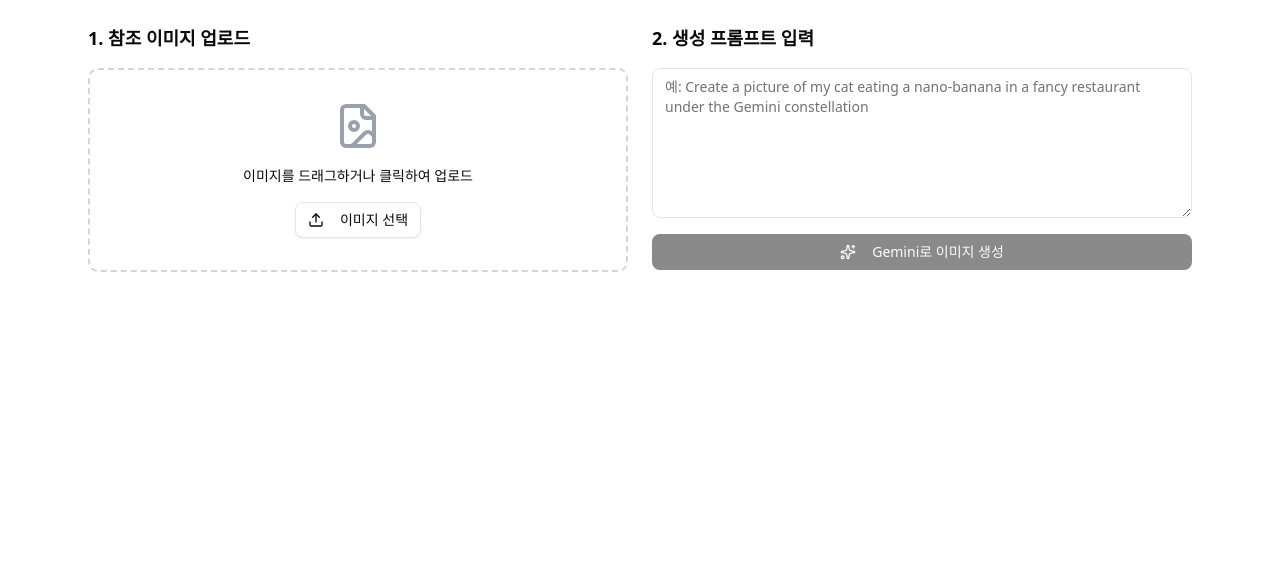
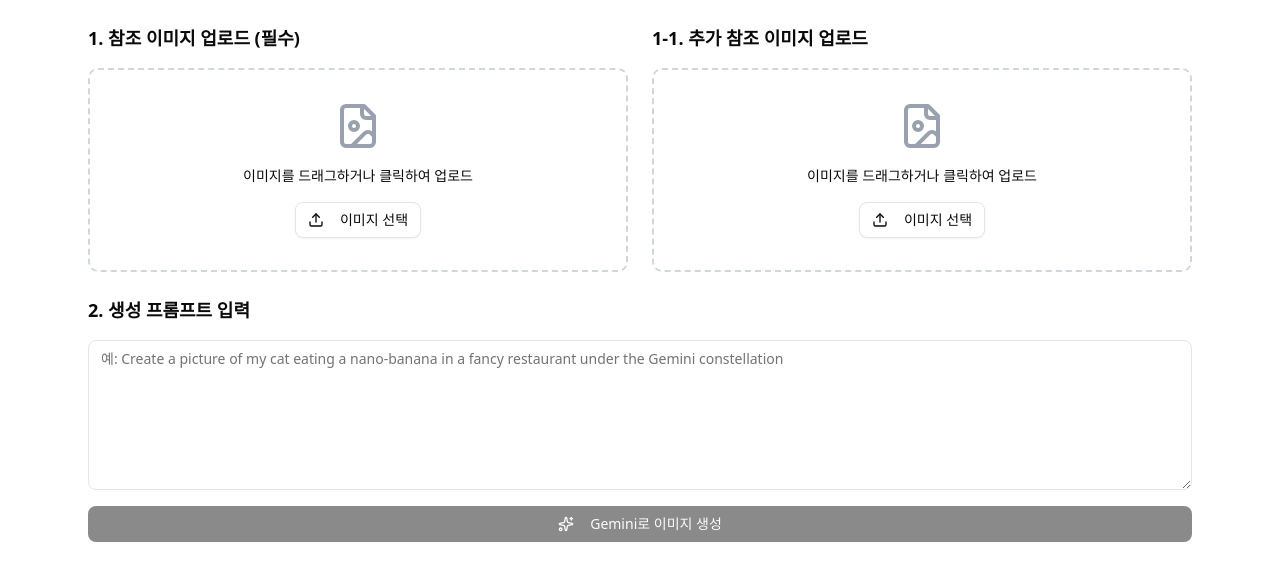
Before and after one commit to mindful-labs-ai/Jun-G, a Next.js app: page /gemini in a window 1280 px wide. Shown: the top 580 px of the page. Built offline with nearby package versions, Linux system fonts and the light colour scheme.

Commit message:
feature:다중 이미지 레퍼런스 기능

```diff
--- a/src/app/api/image-gen/gemini/[id]/route.ts
+++ b/src/app/api/image-gen/gemini/[id]/route.ts
@@ -21,6 +21,7 @@
       imageMimeType,
       ratio,
       resolution,
+      additionImage,
     } = body;
 
     if (!prompt || !imageBase64 || !imageMimeType) {
@@ -30,10 +31,7 @@
       );
     }
 
-    const result = await genAI
-      .getGenerativeModel({ model: 'gemini-2.5-flash-image-preview' })
-      .generateContent({
-        contents: [
+    const inputBody = [
       {
         role: 'model',
         parts: [
@@ -54,7 +52,15 @@
           },
         ],
       },
-        ],
+      additionImage,
+    ];
+
+    console.log(inputBody);
+
+    const result = await genAI
+      .getGenerativeModel({ model: 'gemini-2.5-flash-image-preview' })
+      .generateContent({
+        contents: inputBody,
       });
 
     console.log(result);
--- a/src/components/temp/ImageToBase64.tsx
+++ b/src/components/temp/ImageToBase64.tsx
@@ -11,6 +11,7 @@
   FileImage,
   Sparkles,
 } from 'lucide-react';
+import { Input } from '../ui/input';
 
 interface UploadedImage {
   name: string;
@@ -28,12 +29,16 @@
   const [uploadedImage, setUploadedImage] = useState<UploadedImage | null>(
     null
   );
+  const [uploadedAddImage, setUploadedAddImage] =
+    useState<UploadedImage | null>(null);
   const [generatedImages, setGeneratedImages] = useState<GeneratedImage[]>([]);
   const [prompt, setPrompt] = useState('');
+  const [additionImageExplain, setAdditionImageExplain] = useState('');
   const [isGenerating, setIsGenerating] = useState(false);
   const [error, setError] = useState<string | null>(null);
   const [dragActive, setDragActive] = useState(false);
   const fileInputRef = useRef<HTMLInputElement>(null);
+  const fileAddInputRef = useRef<HTMLInputElement>(null);
 
   // 파일을 Base64로 변환
   const fileToBase64 = (file: File): Promise<UploadedImage> => {
@@ -73,6 +78,21 @@
     }
   };
 
+  const processAddFile = async (file: File) => {
+    if (!file.type.startsWith('image/')) {
+      setError('이미지 파일만 업로드 가능합니다.');
+      return;
+    }
+
+    try {
+      const convertedImage = await fileToBase64(file);
+      setUploadedAddImage(convertedImage);
+      setError(null);
+    } catch (err) {
+      setError('이미지 변환 실패');
+    }
+  };
+
   // 드래그 앤 드롭 핸들러
   const handleDrag = (e: React.DragEvent) => {
     e.preventDefault();
@@ -94,10 +114,26 @@
     }
   };
 
+  const handleAddDrop = (e: React.DragEvent) => {
+    e.preventDefault();
+    e.stopPropagation();
+    setDragActive(false);
+
+    if (e.dataTransfer.files && e.dataTransfer.files[0]) {
+      processAddFile(e.dataTransfer.files[0]);
+    }
+  };
+
   // 파일 선택 핸들러
   const handleFileInput = (e: React.ChangeEvent<HTMLInputElement>) => {
     if (e.target.files && e.target.files[0]) {
       processFile(e.target.files[0]);
+    }
+  };
+
+  const handleAddFileInput = (e: React.ChangeEvent<HTMLInputElement>) => {
+    if (e.target.files && e.target.files[0]) {
+      processAddFile(e.target.files[0]);
     }
   };
 
@@ -121,6 +157,18 @@
           prompt: prompt,
           imageBase64: uploadedImage.base64,
           imageMimeType: uploadedImage.mimeType,
+          additionImage: {
+            role: 'user',
+            parts: [
+              { text: additionImageExplain },
+              {
+                inlineData: {
+                  mimeType: uploadedAddImage?.mimeType,
+                  data: uploadedAddImage?.base64,
+                },
+              },
+            ],
+          },
         }),
       });
 
@@ -181,7 +229,9 @@
       <div className='grid md:grid-cols-2 gap-6'>
         {/* 왼쪽: 업로드 섹션 */}
         <div className='space-y-4'>
-          <h3 className='text-lg font-semibold'>1. 참조 이미지 업로드</h3>
+          <h3 className='text-lg font-semibold'>
+            1. 참조 이미지 업로드 (필수)
+          </h3>
 
           {!uploadedImage ? (
             <div
@@ -240,9 +290,75 @@
             </div>
           )}
         </div>
+        <div className='space-y-4'>
+          <h3 className='text-lg font-semibold'>
+            1-1. 추가 참조 이미지 업로드
+          </h3>
 
-        {/* 오른쪽: 프롬프트 섹션 */}
-        <div className='space-y-4'>
+          {!uploadedAddImage ? (
+            <div
+              className={`relative border-2 border-dashed rounded-lg p-8 text-center transition-colors ${
+                dragActive
+                  ? 'border-blue-500 bg-blue-50 dark:bg-blue-900/20'
+                  : 'border-gray-300 dark:border-gray-600'
+              }`}
+              onDragEnter={handleDrag}
+              onDragLeave={handleDrag}
+              onDragOver={handleDrag}
+              onDrop={handleAddDrop}
+            >
+              <input
+                ref={fileAddInputRef}
+                type='file'
+                accept='image/*'
+                onChange={handleAddFileInput}
+                className='hidden'
+              />
+
+              <FileImage className='mx-auto h-12 w-12 text-gray-400 mb-4' />
+
+              <p className='text-sm mb-4'>
+                이미지를 드래그하거나 클릭하여 업로드
+              </p>
+
+              <Button
+                onClick={() => fileAddInputRef.current?.click()}
+                variant='outline'
+              >
+                <Upload className='mr-2 h-4 w-4' />
+                이미지 선택
+              </Button>
+            </div>
+          ) : (
+            <div className='space-y-3'>
+              <div className='relative'>
+                <img
+                  src={uploadedAddImage.dataUrl}
+                  alt='Uploaded'
+                  className='w-full rounded-lg border'
+                />
+                <Button
+                  variant='destructive'
+                  size='sm'
+                  className='absolute top-2 right-2'
+                  onClick={() => setUploadedAddImage(null)}
+                >
+                  <X className='h-4 w-4' />
+                </Button>
+              </div>
+              <Input
+                onChange={e => setAdditionImageExplain(e.target.value)}
+                placeholder='이 이미지를 설명해주세요.'
+              />
+              <p className='text-sm text-gray-500'>
+                파일명: {uploadedAddImage.name}
+              </p>
+            </div>
+          )}
+        </div>
+
+        {/* 프롬프트 섹션 */}
+        <div className='space-y-4 col-span-2'>
           <h3 className='text-lg font-semibold'>2. 생성 프롬프트 입력</h3>
 
           <Textarea
```
Lines whose indentation alone changed are shown as unchanged.
